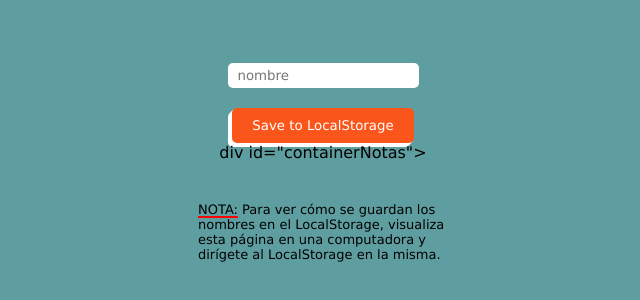
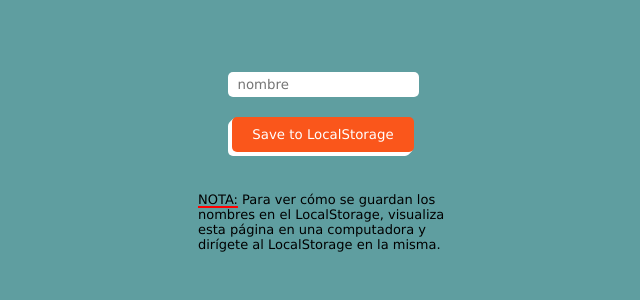
Before and after one commit to ZUNIGA-777/LocalStorage, a plain HTML site: page index.html in a window 1280 px wide. Shown: the part 238-538 px from the top of the page, without its empty margins (317-957 px from the left). Drawn offline with Linux system fonts and the light colour scheme.

Commit message:
Update index.html

```diff
--- a/index.html
+++ b/index.html
@@ -9,7 +9,7 @@
 <body>
     <input type="text" placeholder="nombre" id="textoEntrada">
     <button id="btn">Save to LocalStorage</button>
-    div id="containerNotas"></div>
+    <div id="containerNotas"></div>
     <p><span>NOTA:</span> Para ver cómo se guardan los nombres en el LocalStorage, visualiza esta página en una computadora y dirígete al LocalStorage en la misma.</p>
     <script src="./app.js"></script>
 </body>
```
